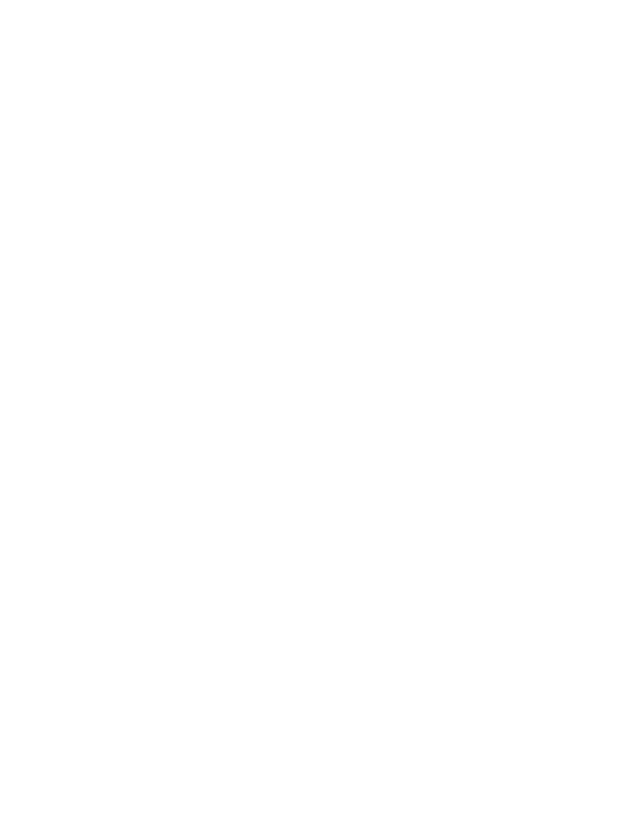
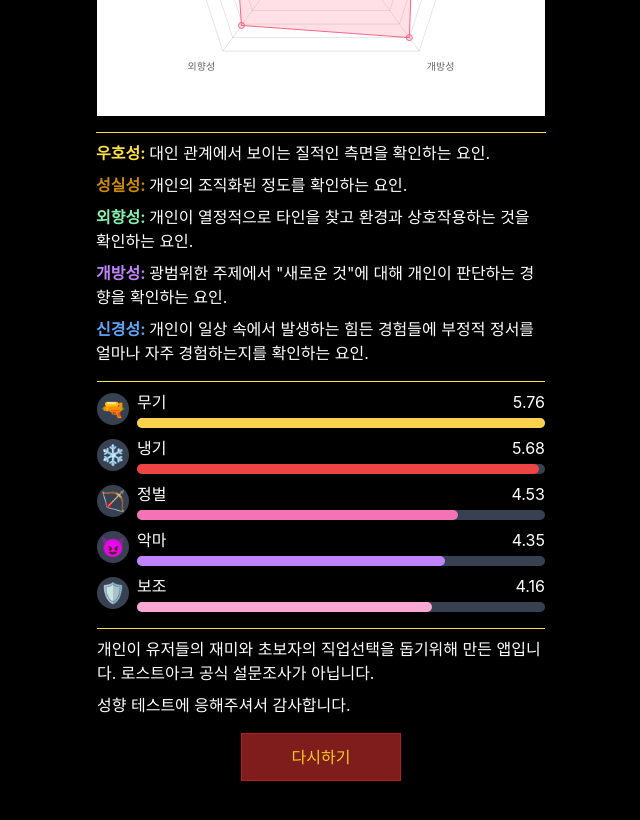
Before and after one commit to yoyoyoun18/la-front-end, a React (Create React App) app: page /result in a window 1280 px wide. Shown: the part 440-1260 px from the top of the page, without its empty margins (319-959 px from the left). Before the commit the page ends 800 px from the top, so only its background shows below. Built offline with nearby package versions, Linux system fonts and the light colour scheme.

Commit message:
feat: result page 구현

```diff
--- a/src/pages/Results.tsx
+++ b/src/pages/Results.tsx
@@ -1,7 +1,82 @@
 import React from "react";
+import RadarChart from "../components/RadarChart";
 
 function Results() {
-  return <div>Results</div>;
+  const data = [
+    { name: "무기", value: 5.76, color: "bg-amber-300", icon: "🔫" },
+    { name: "냉기", value: 5.68, color: "bg-red-500", icon: "❄️" },
+    { name: "정벌", value: 4.53, color: "bg-pink-400", icon: "🏹" },
+    { name: "악마", value: 4.35, color: "bg-purple-400", icon: "😈" },
+    { name: "보조", value: 4.16, color: "bg-pink-300", icon: "🛡️" },
+  ];
+
+  const maxValue = Math.max(...data.map((item) => item.value));
+
+  return (
+    <div className="h-auto w-screen bg-black flex justify-center items-center flex-col p-16">
+      <div className="w-[450px]">
+        <RadarChart />
+        <div className="text-white border-t border-yellow-300 mt-4 pt-2 pb-2">
+          <p className="mb-2">
+            <span className="text-yellow-300 font-bold">우호성: </span>
+            대인 관계에서 보이는 질적인 측면을 확인하는 요인.
+          </p>
+          <p className="mb-2">
+            <span className="text-yellow-600 font-bold">성실성: </span>
+            개인의 조직화된 정도를 확인하는 요인.
+          </p>
+          <p className="mb-2">
+            <span className="text-green-300 font-bold">외향성: </span>
+            개인이 열정적으로 타인을 찾고 환경과 상호작용하는 것을 확인하는
+            요인.
+          </p>
+          <p className="mb-2">
+            <span className="text-purple-400 font-bold">개방성: </span>
+            광범위한 주제에서 "새로운 것"에 대해 개인이 판단하는 경향을 확인하는
+            요인.
+          </p>
+          <p className="mb-2">
+            <span className="text-blue-400 font-bold">신경성: </span>
+            개인이 일상 속에서 발생하는 힘든 경험들에 부정적 정서를 얼마나 자주
+            경험하는지를 확인하는 요인.
+          </p>
+        </div>
+        <div className="w-full max-w-md mx-auto pt-2 pb-2 bg-none border-t border-yellow-300">
+          {data.map((item, index) => (
+            <div key={index} className="flex items-center mb-2">
+              <div className="w-8 h-8 rounded-full bg-gray-700 flex items-center justify-center mr-2">
+                <span className="text-xl">{item.icon}</span>
+              </div>
+              <div className="flex-1">
+                <div className="flex justify-between items-center mb-1">
+                  <span className="text-white font-medium">{item.name}</span>
+                  <span className="text-white">{item.value.toFixed(2)}</span>
+                </div>
+                <div className="w-full bg-gray-700 rounded-full h-2.5">
+                  <div
+                    className={`h-2.5 rounded-full ${item.color}`}
+                    style={{ width: `${(item.value / maxValue) * 100}%` }}
+                  ></div>
+                </div>
+              </div>
+            </div>
+          ))}
+        </div>
+        <div className="w-full max-w-md mx-auto pt-2 bg-none border-t border-yellow-300 text-white">
+          <p>
+            개인이 유저들의 재미와 초보자의 직업선택을 돕기위해 만든 앱입니다.
+            로스트아크 공식 설문조사가 아닙니다.
+          </p>
+          <p className="mt-2">성향 테스트에 응해주셔서 감사합니다.</p>
+          <div className="w-full text-center">
+            <button className="m-4 text-yellow-400 border border-red-700 bg-red-900 hover:bg-red-800 w-40 h-12 mr-4">
+              다시하기
+            </button>
+          </div>
+        </div>
+      </div>
+    </div>
+  );
 }
 
 export default Results;
```
